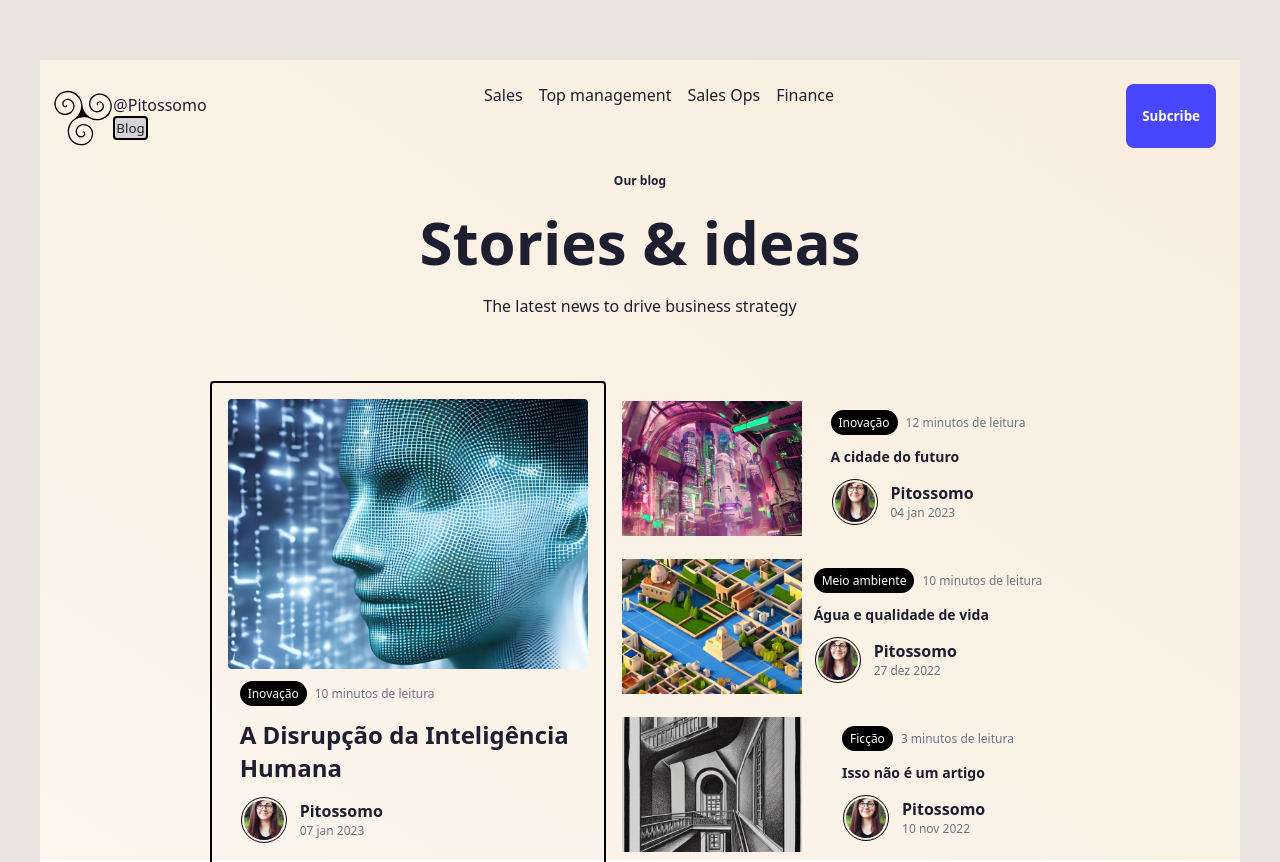
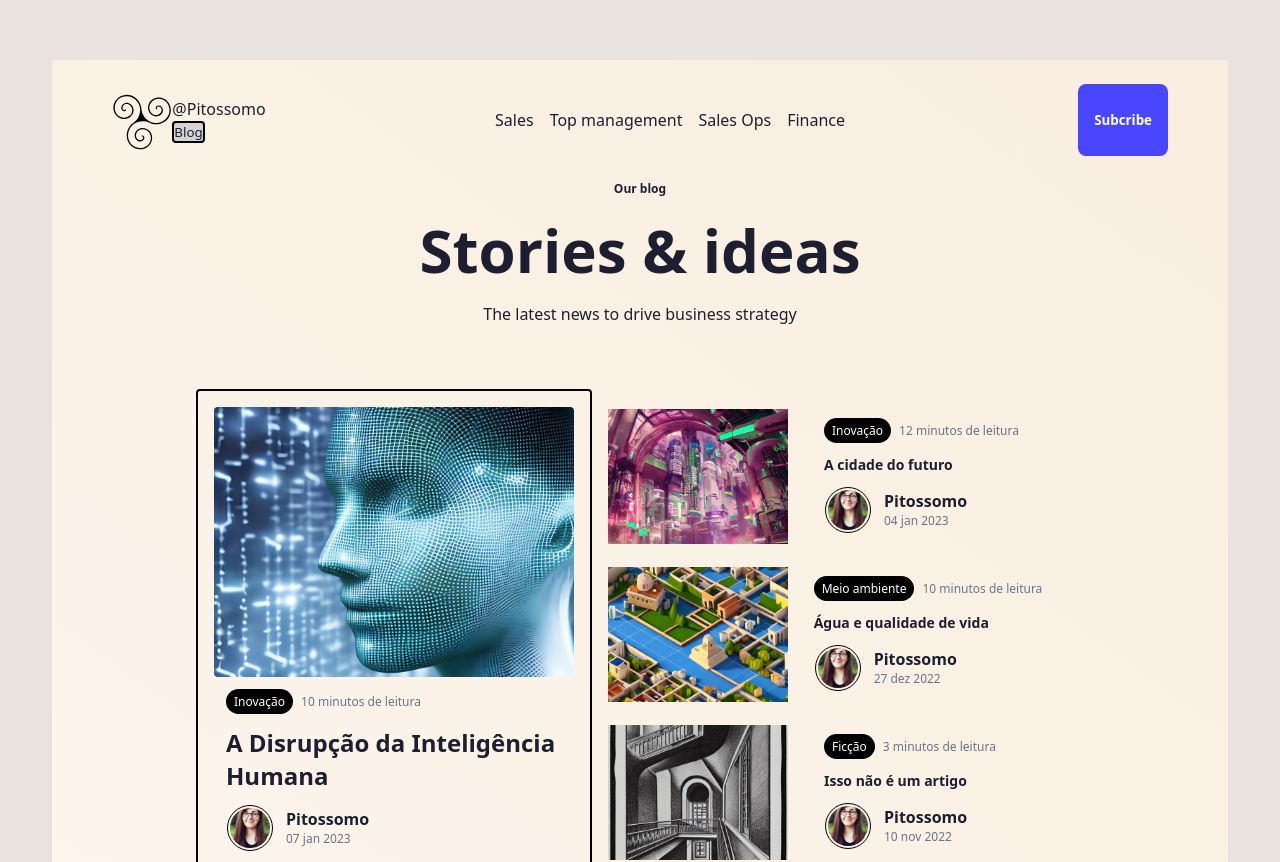
Before and after one commit to Pitossomo/angular-blog, an Angular app: page / in a window 1280 px wide. Shown: the top 862 px of the page. Built offline with nearby package versions, Linux system fonts and the light colour scheme.

Commit message:
make site responsive

```diff
--- a/src/app/app.component.css
+++ b/src/app/app.component.css
@@ -1,10 +1,7 @@
-.content {
-  margin-top: 60px;
-}
-
 .content main {
-  height: 800px;
-  width: var(--content-width);
+  min-height: 800px;
+  max-width: var(--content-width);
+  padding-bottom: 24px;
   background: linear-gradient(to bottom left, #F9EEDF, #FCF5EC);
   display: flex;
   flex-direction: column;
@@ -15,8 +12,20 @@
 .highlighted {
   display: flex;
   flex-direction: row;
+  flex-wrap: wrap;
 }
 
 .content section {
   background-color: #FFFFFF;
+  padding: 8px;
 }
+
+@media (min-width: 800px) {
+  .content {
+    margin: 60px;
+  }
+
+  .content main, .content section {
+    padding: 0 36px 24px 36px;
+  }
+}
--- a/src/app/components/dynamic-post/dynamic-post.component.css
+++ b/src/app/components/dynamic-post/dynamic-post.component.css
@@ -24,6 +24,7 @@
   margin: 16px;
   height: 142px;
   flex-wrap: wrap;
+  width: 460px;
 }
 
 .category {
@@ -69,6 +70,7 @@ h2.small {
   flex-direction: row;
   justify-content: flex-start;
   margin: 16px;
+  width: 200px;
 }
 
 .info_author div {
--- a/src/app/components/header-bar/header-bar.component.css
+++ b/src/app/components/header-bar/header-bar.component.css
@@ -1,18 +1,25 @@
 .header {
   display: flex;
-  flex-direction: row;
+  flex-direction: column;
   justify-content: space-between;
-  width: 100%;
   padding: 24px;
-  width: var(--content-width);
+  width: calc(var(--content-width) - 4*24px);
 }
 
 .logo {
-  width: 128px;
+  visibility: hidden;
+  width: 150px;
+  height: 72px;
   display: flex;
   flex-direction: row;
   align-items: center;
   justify-content: center;
+}
+
+nav {
+  display: flex;
+  flex-direction: row;
+  align-items: center;
 }
 
 .button_blog_small {
@@ -21,12 +28,11 @@
   height: fit-content;
   width: fit-content;
   background-color: lightgray;
-  padding: 1px;
   border-radius: 4px;
 }
 
 .header nav a {
-  justify-self: center;
+  text-align: center;
   margin: 8px;
 }
 
@@ -38,3 +44,13 @@
   border: none;
   font-weight: bold;
 }
+
+@media (min-width: 900px) {
+  .logo {
+    visibility: visible;
+  }
+
+  .header {
+    flex-direction: row ;
+  }
+}
--- a/src/app/components/title-texts/title-texts.component.css
+++ b/src/app/components/title-texts/title-texts.component.css
@@ -1,3 +1,7 @@
+* {
+  text-align: center;
+}
+
 div {
   display: flex;
   flex-direction: column;
@@ -12,7 +16,11 @@ small {
 }
 
 h1 {
+  display: flex;
+  justify-content: center;
+  flex-wrap: wrap;
   font-size: 60px;
   font-weight: 600;
   margin: 12px;
+  word-wrap: normal;
 }
--- a/src/styles.css
+++ b/src/styles.css
@@ -2,7 +2,19 @@
   --text-color: #1D1F31;
   --button-color: #4946FF;
   --secondary-text-color: #6A7489;
-  --content-width: 1200px;
+  --content-width: 100vw;
+}
+
+@media (min-width: 800px) {
+  :root {
+    --content-width: 800px;
+  }
+}
+
+@media (min-width: 1200px) {
+  :root {
+    --content-width: 1200px;
+  }
 }
 
 * {
@@ -20,4 +32,5 @@ body {
   background-color: #E8E3DE;
   display: flex;
   align-items: center;
+  overflow-x: hidden;
 }
```
